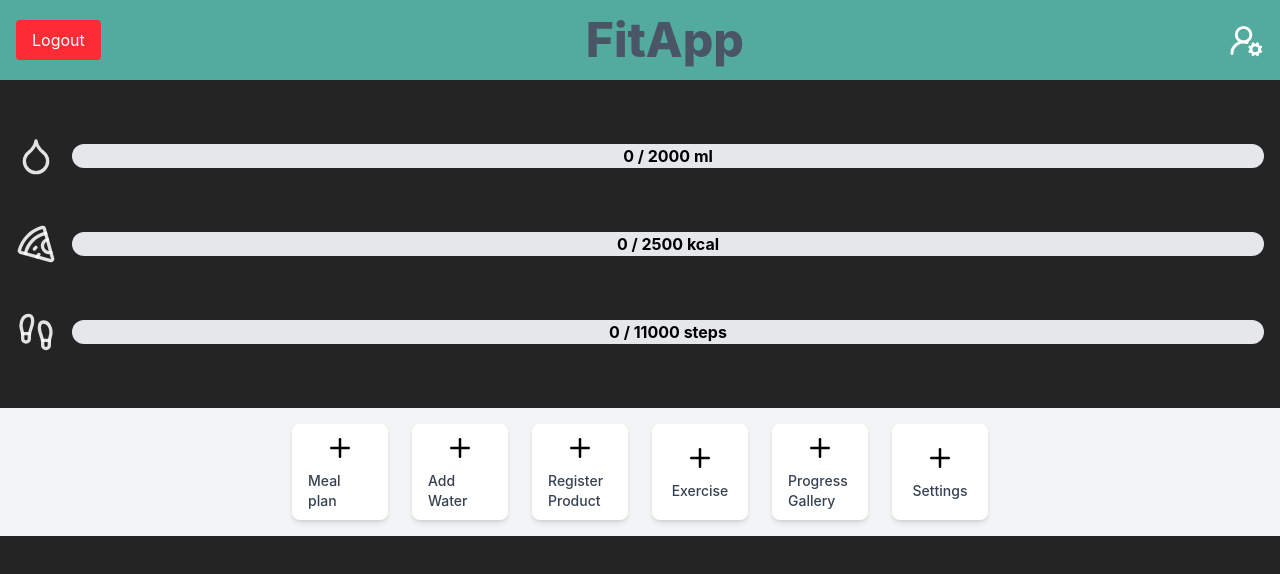
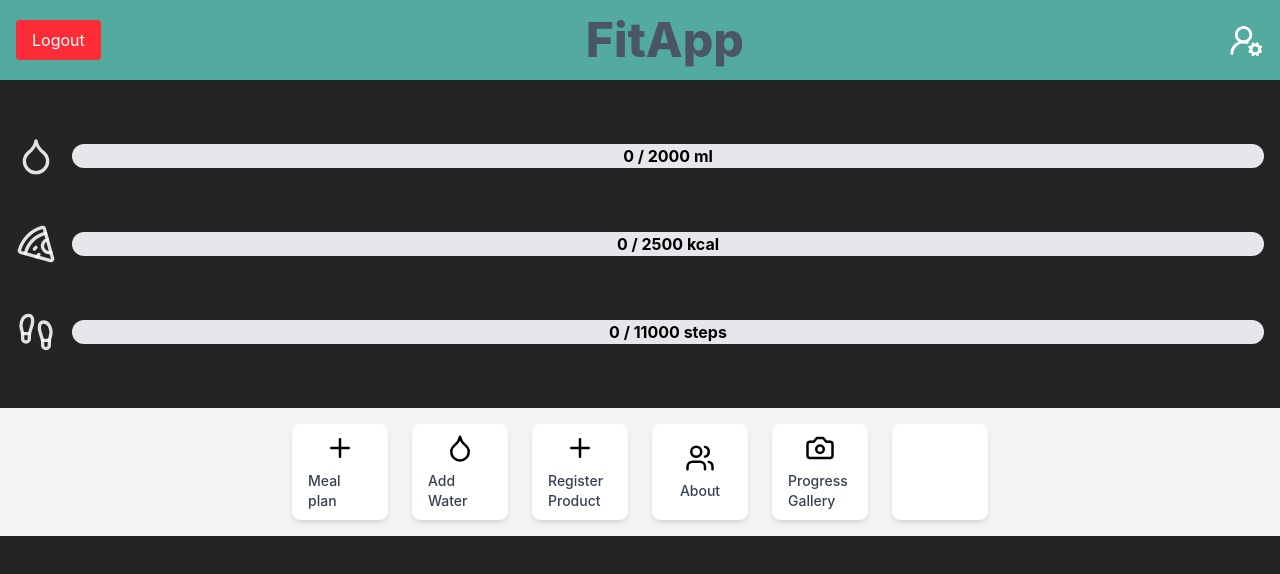
Before and after one commit to martix3001/FiTAppka, a React (Vite) app: page /dashboard in a window 1280 px wide. Shown: the top 574 px of the page. Built offline with nearby package versions, Linux system fonts and the light colour scheme; no server answers; the database is empty; sample sign-in values are in the browser's storage.

Commit message:
wip: home tiles

```diff
--- a/src/app/routes/Home.tsx
+++ b/src/app/routes/Home.tsx
@@ -1,5 +1,5 @@
 import { doc, getDoc } from "firebase/firestore";
-import { Droplet, Pizza, Footprints, Plus } from "lucide-react";
+import { Droplet, Pizza, Footprints, Plus, Users, Camera } from "lucide-react";
 import { useState, useEffect } from "react";
 import { useNavigate } from "react-router";
 import ActionTile from "../../components/ActionTile";
@@ -109,7 +109,7 @@ export default function Home() {
           onClick={() => navigate("/dashboard/meal-plan")}
         />
         <ActionTile
-          icon={<Plus color="black" size={30} className="self-center" />}
+          icon={<Droplet color="black" size={30} className="self-center" />}
           label={"Add Water"}
           onClick={() => navigate("/dashboard/add-water")}
         />
@@ -119,19 +119,19 @@ export default function Home() {
           onClick={() => navigate("/dashboard/register-product")}
         />
         <ActionTile
-          icon={<Plus color="black" size={30} className="self-center" />}
-          label={"Exercise"}
-          onClick={() => navigate("/dashboard/exercise")}
+          icon={<Users color="black" size={30} className="self-center" />}
+          label={"About"}
+          onClick={() => navigate("/dashboard/about")}
         />
         <ActionTile
-          icon={<Plus color="black" size={30} className="self-center" />}
+          icon={<Camera color="black" size={30} className="self-center" />}
           label={"Progress Gallery"}
           onClick={() => navigate("/dashboard/progress-gallery")}
         />
         <ActionTile
-          icon={<Plus color="black" size={30} className="self-center" />}
-          label={"Settings"}
-          onClick={() => navigate("/dashboard/settings")}
+          icon={""}
+          label={""}
+          onClick={() => navigate("/dashboard")}
         />
       </div>
     </div>
```
